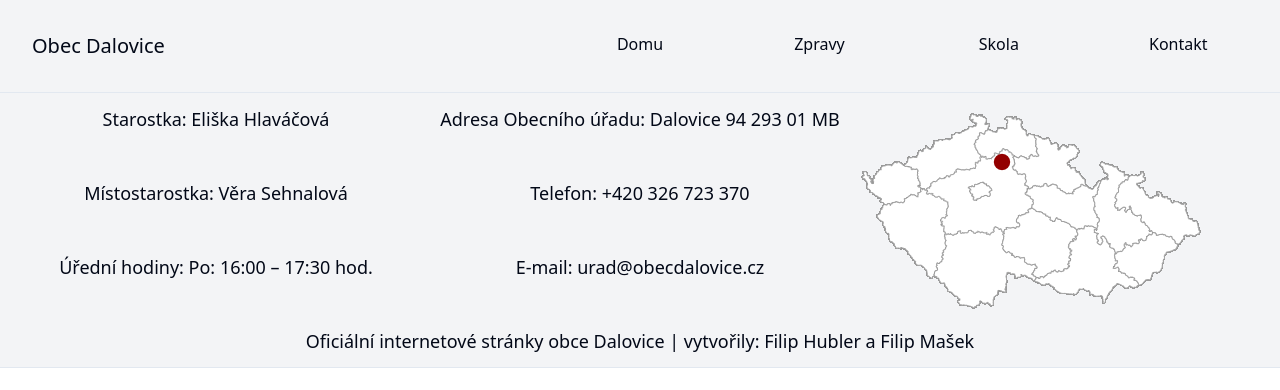
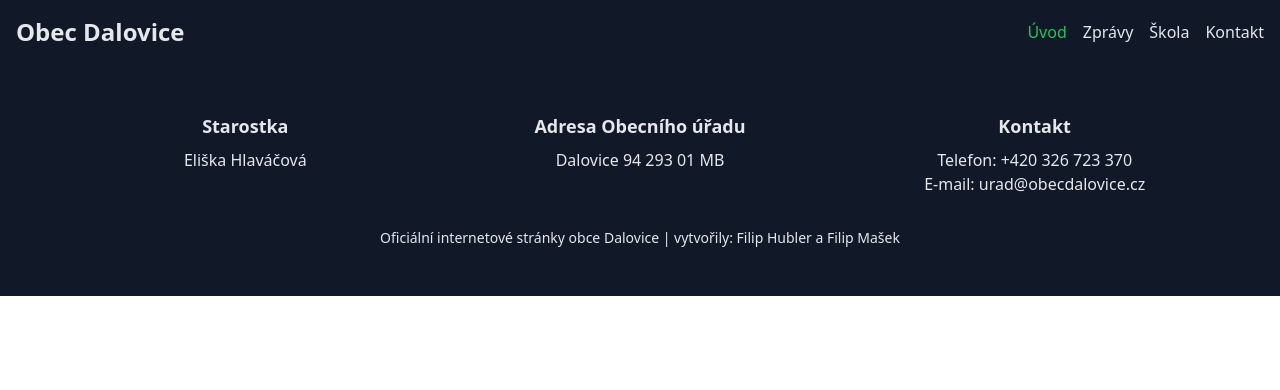
Before and after one commit to cajicek492/dalovice, a React (Vite) app: page / in a window 1280 px wide. Shown: the top 390 px of the page. Built offline with nearby package versions, Linux system fonts and the light colour scheme.

Commit message:
overhaul

```diff
--- a/src/components/Ui/Banner.jsx
+++ b/src/components/Ui/Banner.jsx
@@ -1,17 +1,50 @@
-import { Link } from "react-router-dom"
+import React from "react";
+import { NavLink } from "react-router-dom";
 
-export default function Banner() {
+const Banner = () => {
   return (
-   <>
-   <section className="bg-gray-100 p-5 grid gap-4 grid-cols-7 border-b border-black-600">
-    <h1 className="col-span-3 p-3 text-xl">Obec Dalovice</h1>
-  <Link to={"/"}><div className="p-3 hover:bg-green-200 text-center ">Domu</div></Link>
-  <Link to={"/news"}><div className="p-3 hover:bg-green-200 text-center">Zpravy</div></Link>
-  <Link to={"/school"}><div className="p-3 hover:bg-green-200 text-center">Skola</div></Link>
-  <Link to={"/contact"}><div className="p-3 hover:bg-green-200 text-center">Kontakt</div></Link>
-   </section>
-   <p></p>
-   </>
+    <header className="bg-gray-900 text-gray-200 shadow-md">
+      <div className="container mx-auto flex justify-between items-center p-4">
+        <div>
+          <span className="text-2xl font-bold">Obec Dalovice</span>
+        </div>
+        <nav className="flex space-x-4">
+          <NavLink
+            to="/"
+            className={({ isActive }) =>
+              isActive ? "text-green-500" : "hover:text-gray-500"
+            }
+          >
+            Úvod
+          </NavLink>
+          <NavLink
+            to="/news"
+            className={({ isActive }) =>
+              isActive ? "text-green-500" : "hover:text-gray-500"
+            }
+          >
+            Zprávy
+          </NavLink>
+          <NavLink
+            to="/school"
+            className={({ isActive }) =>
+              isActive ? "text-green-500" : "hover:text-gray-500"
+            }
+          >
+            Škola
+          </NavLink>
+          <NavLink
+            to="/contact"
+            className={({ isActive }) =>
+              isActive ? "text-green-500" : "hover:text-gray-500"
+            }
+          >
+            Kontakt
+          </NavLink>
+        </nav>
+      </div>
+    </header>
+  );
+};
 
-  )
-}
+export default Banner;
--- a/src/components/Ui/Card.jsx
+++ b/src/components/Ui/Card.jsx
@@ -2,18 +2,18 @@ import React from 'react';
 
 const Card = ({ image, title, description, buttonText, onButtonClick }) => {
   return (
-    <div className="max-w-sm rounded overflow-hidden shadow-lg bg-white">
-      <img className="w-full" src={image} alt={title} />
+    <div className="max-w-sm rounded overflow-hidden shadow-lg bg-gray-900 text-gray-200 transition duration-300 ease-in-out transform hover:scale-105">
+      <img className="w-full h-48 object-cover" src={image} alt={title} />
       <div className="px-6 py-4">
         <div className="font-bold text-xl mb-2">{title}</div>
-        <p className="text-gray-700 text-base">
+        <p className="text-gray-200 text-base">
           {description}
         </p>
       </div>
       <div className="px-6 pt-4 pb-2">
         <button
           onClick={onButtonClick}
-          className="bg-blue-500 hover:bg-blue-700 text-white font-bold py-2 px-4 rounded"
+          className="bg-gray-700 hover:bg-gray-800 text-white font-bold py-2 px-4 rounded-full focus:outline-none focus:ring-2 focus:ring-gray-400"
         >
           {buttonText}
         </button>
--- a/src/components/Ui/Footer.jsx
+++ b/src/components/Ui/Footer.jsx
@@ -1,34 +1,26 @@
+import React from "react";
+
 export default function Footer() {
   return (
-    <>
-      <section className="bg-gray-100 p-3 grid gap-4 grid-cols-3 border-b border-black-600">
-        <div className="text-center text-base sm:text-sm md:text-lg">
-          Starostka: Eliška Hlaváčová
+    <footer className="bg-gray-900 text-gray-200 py-12 px-4 md:px-8">
+      <div className="container mx-auto grid grid-cols-1 md:grid-cols-3 gap-8">
+        <div className="text-center">
+          <h2 className="text-lg font-semibold mb-2">Starostka</h2>
+          <p>Eliška Hlaváčová</p>
         </div>
-        <div className="text-center text-base sm:text-sm md:text-lg">
-          Adresa Obecního úřadu: Dalovice 94 293 01 MB
+        <div className="text-center">
+          <h2 className="text-lg font-semibold mb-2">Adresa Obecního úřadu</h2>
+          <p>Dalovice 94 293 01 MB</p>
         </div>
-        <div className="row-span-3 text-center">
-          {" "}
-          <img src={"./src/img/mapau.png"} alt="My Image" />
+        <div className="text-center">
+          <h2 className="text-lg font-semibold mb-2">Kontakt</h2>
+          <p>Telefon: +420 326 723 370</p>
+          <p>E-mail: urad@obecdalovice.cz</p>
         </div>
-        <div className="text-center text-base sm:text-sm md:text-lg">
-          Místostarostka: Věra Sehnalová
-        </div>
-        <div className="text-center text-base sm:text-sm md:text-lg">
-          Telefon: +420 326 723 370
-        </div>
-        <div className="text-center text-base sm:text-sm md:text-lg">
-          Úřední hodiny: Po: 16:00 – 17:30 hod.
-        </div>
-        <div className="text-center text-base sm:text-sm md:text-lg">
-          E-mail: urad@obecdalovice.cz
-        </div>
-        <div className="text-center col-span-3 divide-y divide-dashed text-base sm:text-sm md:text-lg">
-          Oficiální internetové stránky obce Dalovice | vytvořily: Filip Hubler
-          a Filip Mašek
-        </div>
-      </section>
-    </>
+      </div>
+      <div className="text-center mt-8">
+        <p className="text-sm">Oficiální internetové stránky obce Dalovice | vytvořily: Filip Hubler a Filip Mašek</p>
+      </div>
+    </footer>
   );
 }
```
